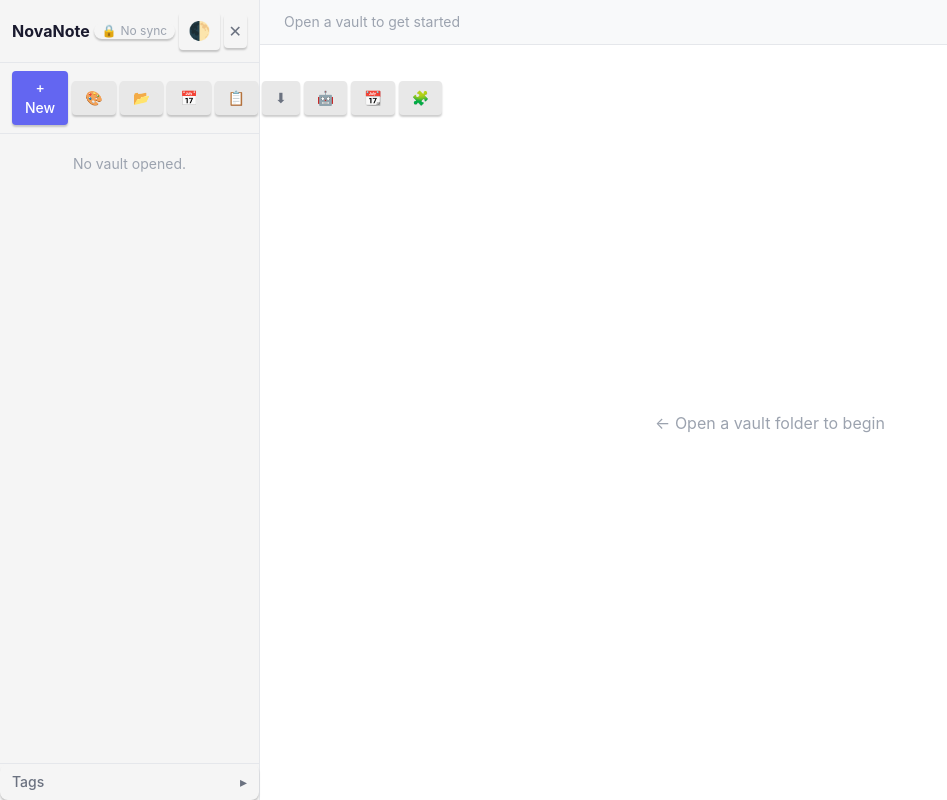
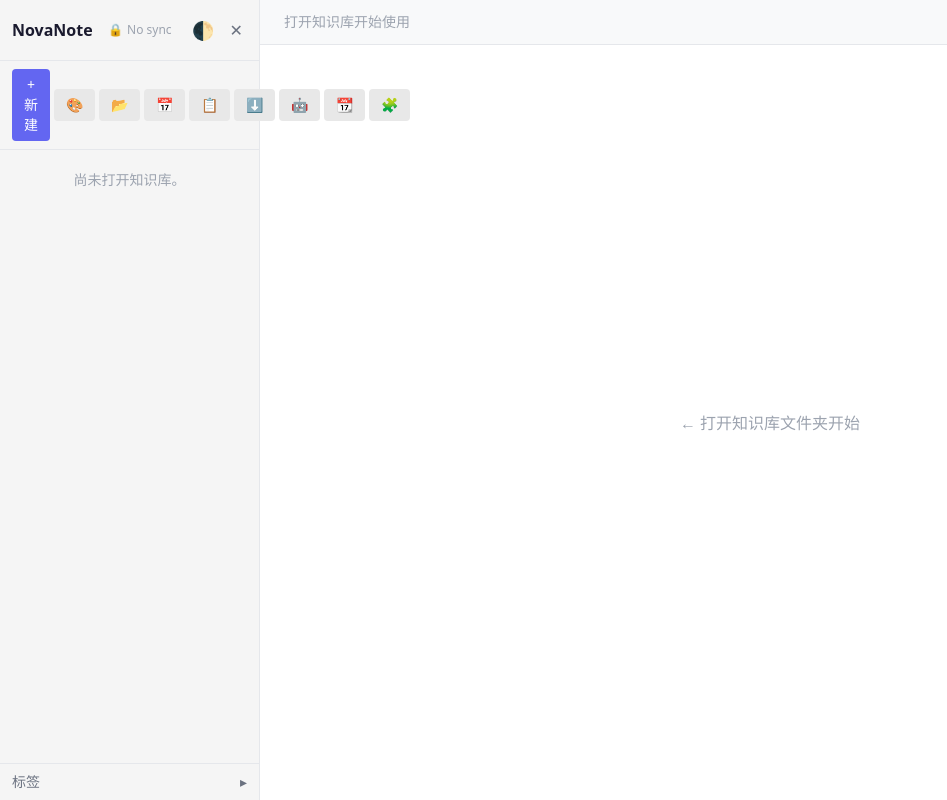
Before and after one commit to Lizeyun8501/NovaNote, a React (Vite) app in the folder novanote/: page / in a window 1280 px wide. Shown: the whole page, without its empty margins (0-947 px from the left). Built offline with nearby package versions, Linux system fonts and the light colour scheme.

Commit message:
feat: 提供预览
Co-authored-by: traeagent <traeagent@users.noreply.github.com>

```diff
--- a/novanote/index.html
+++ b/novanote/index.html
@@ -1,5 +1,5 @@
 <!doctype html>
-<html lang="en">
+<html lang="zh-CN">
   <head>
     <meta charset="UTF-8" />
     <link rel="icon" type="image/svg+xml" href="/vite.svg" />
--- a/novanote/src/App.css
+++ b/novanote/src/App.css
@@ -2,123 +2,29 @@
 @tailwind components;
 @tailwind utilities;
 
-.logo.vite:hover {
-  filter: drop-shadow(0 0 2em #747bff);
+/* Reset styles that conflict with Tailwind + theme system */
+::selection {
+  background-color: var(--accent);
+  color: #ffffff;
 }
 
-.logo.react:hover {
-  filter: drop-shadow(0 0 2em #61dafb);
+/* Scrollbar styling */
+::-webkit-scrollbar {
+  width: 6px;
+  height: 6px;
 }
-:root {
-  font-family: Inter, Avenir, Helvetica, Arial, sans-serif;
-  font-size: 16px;
-  line-height: 24px;
-  font-weight: 400;
-
-  color: #0f0f0f;
-  background-color: #f6f6f6;
-
-  font-synthesis: none;
-  text-rendering: optimizeLegibility;
-  -webkit-font-smoothing: antialiased;
-  -moz-osx-font-smoothing: grayscale;
-  -webkit-text-size-adjust: 100%;
+::-webkit-scrollbar-track {
+  background: transparent;
+}
+::-webkit-scrollbar-thumb {
+  background: var(--border-color);
+  border-radius: 3px;
+}
+::-webkit-scrollbar-thumb:hover {
+  background: var(--text-muted);
 }
 
-.container {
-  margin: 0;
-  padding-top: 10vh;
-  display: flex;
-  flex-direction: column;
-  justify-content: center;
-  text-align: center;
-}
-
-.logo {
-  height: 6em;
-  padding: 1.5em;
-  will-change: filter;
-  transition: 0.75s;
-}
-
-.logo.tauri:hover {
-  filter: drop-shadow(0 0 2em #24c8db);
-}
-
-.row {
-  display: flex;
-  justify-content: center;
-}
-
-a {
-  font-weight: 500;
-  color: #646cff;
-  text-decoration: inherit;
-}
-
-a:hover {
-  color: #535bf2;
-}
-
-h1 {
-  text-align: center;
-}
-
-input,
-button {
-  border-radius: 8px;
-  border: 1px solid transparent;
-  padding: 0.6em 1.2em;
-  font-size: 1em;
-  font-weight: 500;
-  font-family: inherit;
-  color: #0f0f0f;
-  background-color: #ffffff;
-  transition: border-color 0.25s;
-  box-shadow: 0 2px 2px rgba(0, 0, 0, 0.2);
-}
-
-button {
-  cursor: pointer;
-}
-
-button:hover {
-  border-color: #396cd8;
-}
-button:active {
-  border-color: #396cd8;
-  background-color: #e8e8e8;
-}
-
-input,
-button {
-  outline: none;
-}
-
-#greet-input {
-  margin-right: 5px;
-}
-
-@media (prefers-color-scheme: dark) {
-  :root {
-    color: #f6f6f6;
-    background-color: #2f2f2f;
-  }
-
-  a:hover {
-    color: #24c8db;
-  }
-
-  input,
-  button {
-    color: #ffffff;
-    background-color: #0f0f0f98;
-  }
-  button:active {
-    background-color: #0f0f0f69;
-  }
-}
-
+/* Import progress animation */
 @keyframes import-progress {
   0% {
     width: 0%;
--- a/novanote/src/App.tsx
+++ b/novanote/src/App.tsx
@@ -835,9 +835,9 @@ function App() {
                     border: "1px solid var(--border-color)",
                     cursor: "pointer",
                   }}
-                  title="Knowledge Graph"
+                  title={t("graph.title")}
                 >
-                  Graph
+                  {t("graph.open")}
                 </button>
                 <ExportMenu currentNotePath={selectedPath} />
               </div>
@@ -862,9 +862,9 @@ function App() {
                     border: "1px solid var(--border-color)",
                     cursor: "pointer",
                   }}
-                  title="Knowledge Graph"
+                  title={t("graph.title")}
                 >
-                  Graph
+                  {t("graph.open")}
                 </button>
               )}
             </div>
@@ -885,7 +885,7 @@ function App() {
                 key={selectedPath}
                 content={htmlContent}
                 onChange={handleChange}
-                placeholder="Start writing your note..."
+                placeholder={t("editor.placeholder")}
                 onLinkClick={handleLinkClick}
                 onSelectionChange={setAiSelectedText}
               />
--- a/novanote/src/components/search/SearchBar.tsx
+++ b/novanote/src/components/search/SearchBar.tsx
@@ -305,7 +305,7 @@ export default function SearchBar({ onSelect, open: openProp, onOpenChange }: Se
                 type="text"
                 value={semanticBaseUrl}
                 onChange={(e) => setSemanticBaseUrl(e.target.value)}
-                placeholder="Ollama URL"
+                placeholder={t("ai.ollamaUrl")}
                 className="w-40 px-1.5 py-1 rounded border"
                 style={{
                   backgroundColor: "var(--bg-primary)",
@@ -317,7 +317,7 @@ export default function SearchBar({ onSelect, open: openProp, onOpenChange }: Se
                 type="text"
                 value={semanticModel}
                 onChange={(e) => setSemanticModel(e.target.value)}
-                placeholder="Embed model"
+                placeholder={t("ai.semanticModel")}
                 className="w-36 px-1.5 py-1 rounded border"
                 style={{
                   backgroundColor: "var(--bg-primary)",
--- a/novanote/src/components/sidebar/ActionBar.tsx
+++ b/novanote/src/components/sidebar/ActionBar.tsx
@@ -1,4 +1,5 @@
 import { open } from "@tauri-apps/plugin-dialog";
+import { useTranslation } from "react-i18next";
 
 interface ActionBarProps {
   onOpenVault: () => void;
@@ -23,11 +24,13 @@ export default function ActionBar({
   onOpenCalendar,
   onOpenPlugins,
 }: ActionBarProps) {
+  const { t } = useTranslation();
+
   const handleOpenVault = async () => {
     const selected = await open({
       directory: true,
       multiple: false,
-      title: "Select a vault directory",
+      title: t("actionBar.selectVaultDirectory"),
     });
     if (selected) {
       const path = typeof selected === "string" ? selected : selected;
@@ -48,9 +51,9 @@ export default function ActionBar({
           backgroundColor: "var(--accent)",
           color: "#ffffff",
         }}
-        title="New Note"
+        title={t("actionBar.newNote")}
       >
-        + New
+        {t("actionBar.newNote")}
       </button>
       {onNewCanvas && (
         <button
@@ -60,7 +63,7 @@ export default function ActionBar({
             backgroundColor: "var(--bg-hover)",
             color: "var(--text-secondary)",
           }}
-          title="New Canvas"
+          title={t("actionBar.newCanvas")}
         >
           🎨
         </button>
@@ -72,7 +75,7 @@ export default function ActionBar({
           backgroundColor: "var(--bg-hover)",
           color: "var(--text-secondary)",
         }}
-        title="Open Vault"
+        title={t("actionBar.openVault")}
       >
         📂
       </button>
@@ -84,7 +87,7 @@ export default function ActionBar({
             backgroundColor: "var(--bg-hover)",
             color: "var(--text-secondary)",
           }}
-          title="Daily Note"
+          title={t("actionBar.dailyNote")}
         >
           📅
         </button>
@@ -97,7 +100,7 @@ export default function ActionBar({
             backgroundColor: "var(--bg-hover)",
             color: "var(--text-secondary)",
           }}
-          title="Templates"
+          title={t("actionBar.templates")}
         >
           📋
         </button>
@@ -110,7 +113,7 @@ export default function ActionBar({
             backgroundColor: "var(--bg-hover)",
             color: "var(--text-secondary)",
           }}
-          title="Import Notes"
+          title={t("actionBar.import")}
         >
           ⬇
         </button>
@@ -123,7 +126,7 @@ export default function ActionBar({
             backgroundColor: "var(--bg-hover)",
             color: "var(--text-secondary)",
           }}
-          title="AI Assistant"
+          title={t("actionBar.aiAssistant")}
         >
           🤖
         </button>
@@ -136,7 +139,7 @@ export default function ActionBar({
             backgroundColor: "var(--bg-hover)",
             color: "var(--text-secondary)",
           }}
-          title="Calendar"
+          title={t("actionBar.calendar")}
         >
           📆
         </button>
@@ -149,7 +152,7 @@ export default function ActionBar({
             backgroundColor: "var(--bg-hover)",
             color: "var(--text-secondary)",
           }}
-          title="Plugins"
+          title={t("actionBar.plugins")}
         >
           🧩
         </button>
--- a/novanote/src/components/sidebar/FileTree.tsx
+++ b/novanote/src/components/sidebar/FileTree.tsx
@@ -1,4 +1,5 @@
 import { useState } from "react";
+import { useTranslation } from "react-i18next";
 import type { FileTreeNode } from "../../types";
 
 interface FileTreeProps {
@@ -65,9 +66,11 @@ function FileTreeNodeItem({
     setContextMenu(null);
   };
 
+  const { t } = useTranslation();
+
   const handleRename = () => {
     handleCloseContextMenu();
-    const newName = prompt("Enter new name:", node.name);
+    const newName = prompt(t("common.enterNewName"), node.name);
     if (newName && newName !== node.name && newName.trim()) {
       // Build new path by replacing the basename in the path
       const parentPath = node.path.substring(0, node.path.lastIndexOf("/") + 1);
@@ -78,7 +81,7 @@ function FileTreeNodeItem({
 
   const handleDelete = () => {
     handleCloseContextMenu();
-    if (confirm(`Delete "${node.name}"? This action cannot be undone.`)) {
+    if (confirm(t("common.deleteConfirm", { name: node.name }))) {
       onDelete?.(node.path);
     }
   };
@@ -171,14 +174,14 @@ function FileTreeNodeItem({
               className="block w-full text-left px-4 py-1.5 hover:bg-[var(--bg-hover)] transition-colors"
               style={{ color: "var(--text-primary)" }}
             >
-              Rename
+              {t("common.rename")}
             </button>
             <button
               onClick={handleDelete}
               className="block w-full text-left px-4 py-1.5 hover:bg-[var(--bg-hover)] transition-colors"
               style={{ color: "var(--text-primary)" }}
             >
-              Delete
+              {t("common.delete")}
             </button>
           </div>
         </>
--- a/novanote/src/i18n/index.ts
+++ b/novanote/src/i18n/index.ts
@@ -12,7 +12,12 @@ i18n
       en: { translation: en },
       zh: { translation: zh },
     },
-    fallbackLng: 'en',
+    fallbackLng: 'zh',
+    lng: 'zh',
+    detection: {
+      order: ['localStorage', 'navigator', 'htmlTag'],
+      caches: ['localStorage'],
+    },
     interpolation: {
       escapeValue: false,
     },
--- a/novanote/src/i18n/locales/en.json
+++ b/novanote/src/i18n/locales/en.json
@@ -86,6 +86,7 @@
     "test": "Test",
     "ollamaUrl": "Ollama URL",
     "model": "Model",
+    "semanticModel": "Embed Model",
     "noNoteOpen": "No note is currently open.",
     "noTextSelected": "No text selected for writing assistance.",
     "enterQuestion": "Please enter a question.",
@@ -243,6 +244,10 @@
     "color": "Color:",
     "nodeCount": "{{nodes}} nodes, {{edges}} edges"
   },
+  "graph": {
+    "title": "Knowledge Graph",
+    "open": "Graph"
+  },
   "outline": {
     "title": "Outline",
     "noHeadings": "No headings found"
@@ -315,6 +320,8 @@
     "close": "Close",
     "save": "Save",
     "ok": "OK",
-    "esc": "ESC"
+    "esc": "ESC",
+    "enterNewName": "Enter new name:",
+    "deleteConfirm": "Delete \"{{name}}\"? This action cannot be undone."
   }
 }
--- a/novanote/src/i18n/locales/zh.json
+++ b/novanote/src/i18n/locales/zh.json
@@ -86,6 +86,7 @@
     "test": "测试",
     "ollamaUrl": "Ollama 地址",
     "model": "模型",
+    "semanticModel": "嵌入模型",
     "noNoteOpen": "当前没有打开的笔记。",
     "noTextSelected": "未选择文本进行写作辅助。",
     "enterQuestion": "请输入问题。",
@@ -243,6 +244,10 @@
     "color": "颜色：",
     "nodeCount": "{{nodes}} 个节点，{{edges}} 条连线"
   },
+  "graph": {
+    "title": "知识图谱",
+    "open": "图谱"
+  },
   "outline": {
     "title": "大纲",
     "noHeadings": "未找到标题"
@@ -315,6 +320,8 @@
     "close": "关闭",
     "save": "保存",
     "ok": "确定",
-    "esc": "ESC"
+    "esc": "ESC",
+    "enterNewName": "请输入新名称：",
+    "deleteConfirm": "确认删除 \"{{name}}\"？此操作不可撤销。"
   }
 }
```
Also changed, not shown: novanote/src/components/export/ExportMenu.tsx (+7 -5 lines).
